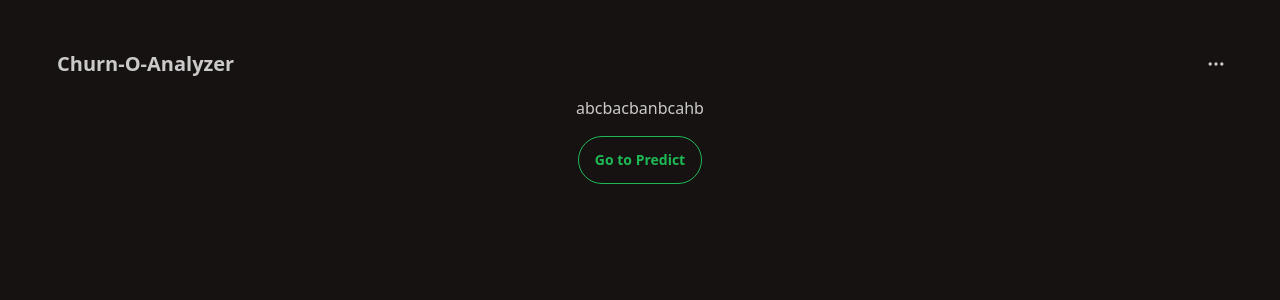
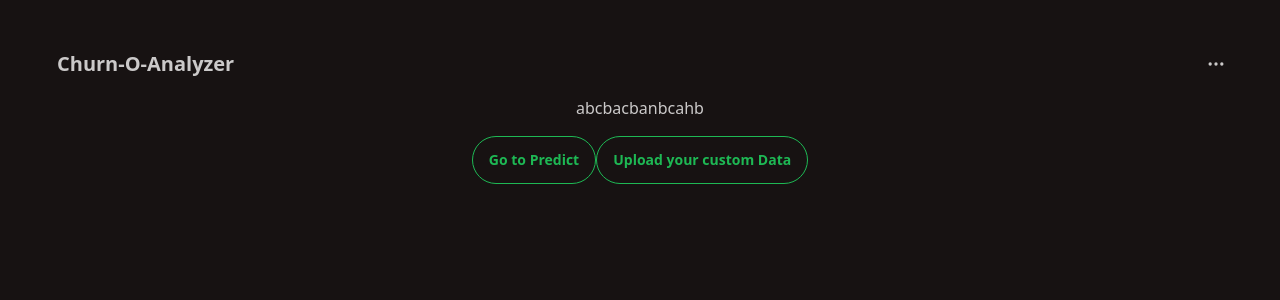
Before and after one commit to haard18/churn-frontend, a React (Vite) app: page / in a window 1280 px wide. Shown: the top 300 px of the page. Built offline with nearby package versions, Linux system fonts and the light colour scheme.

Commit message:
chore: Add button for uploading custom data in Home component

```diff
--- a/src/Components/Home.jsx
+++ b/src/Components/Home.jsx
@@ -4,6 +4,9 @@
     const navigate = useNavigate();
     const handleClick = () => {
         navigate('/predict')
+    }
+    const handleClick2 = () => {
+        navigate('/upload')
     }
     return (
 
@@ -12,6 +15,7 @@
             <div>
 
                 <button onClick={handleClick} className="btn btn-outline btn-primary">Go to Predict</button>
+                <button onClick={handleClick2} className="btn btn-outline btn-primary">Upload your custom Data</button>
             </div>
 
         </div>
```
